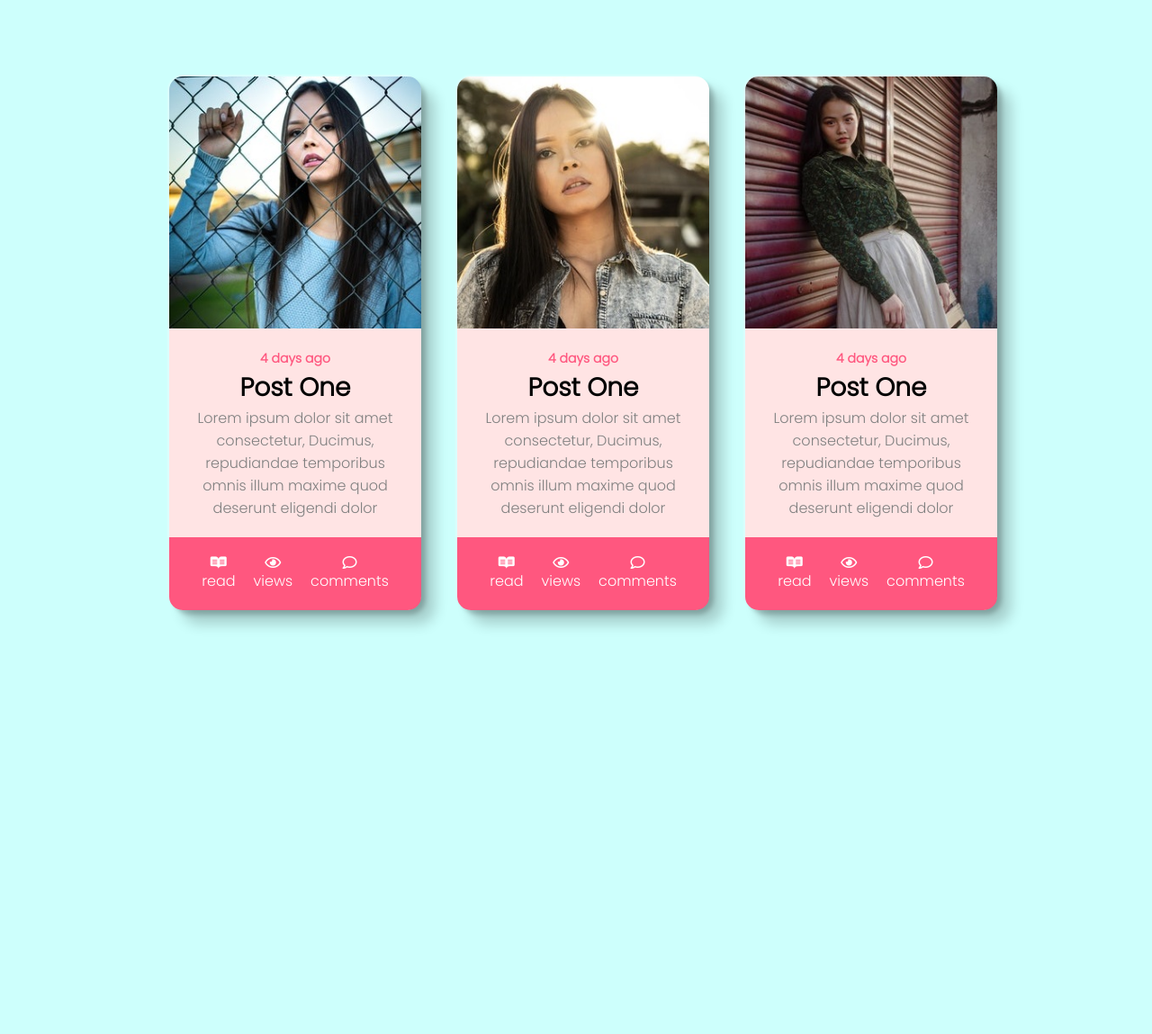
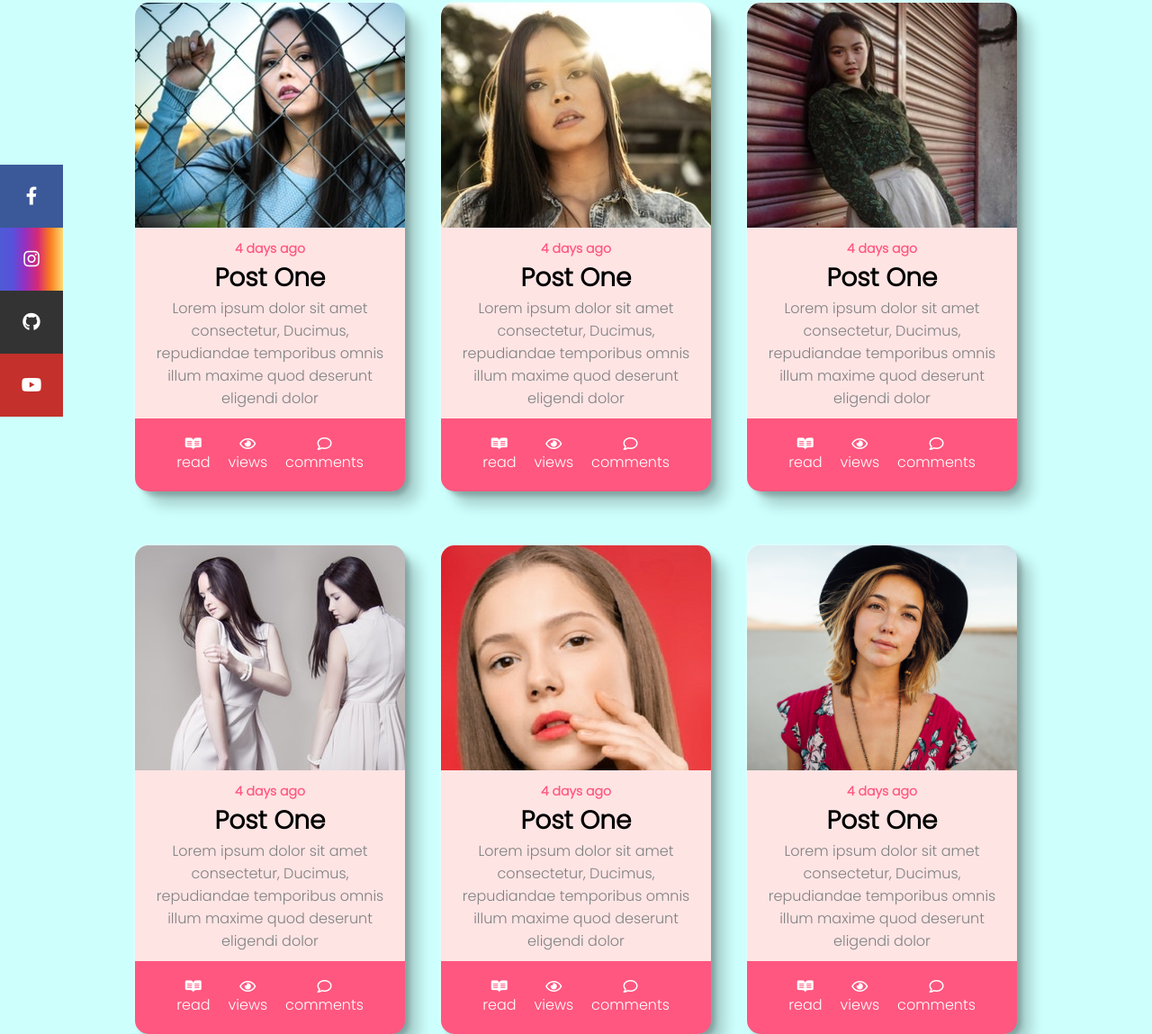
Before and after one commit to angelpagola/tarjeta-hover, a plain HTML site: page index.html in a window 1280 px wide. Shown: the part 17-1166 px from the top of the page at 90% size. Before the commit the page ends 816 px from the top, so only its background shows below. Drawn offline with Linux system fonts and the light colour scheme.

Commit message:
Edit social

```diff
--- a/index.html
+++ b/index.html
@@ -1,5 +1,5 @@
 <!DOCTYPE html>
-<html lang="en">
+<html lang="es">
 
 <head>
     <meta charset="UTF-8">
@@ -10,6 +10,12 @@
 </head>
 
 <body>
+    <div class="social__container">
+        <a href="#" class="social facebook"><i class="fab fa-facebook-f "></i></a>
+        <a href="#" class="social instagram"><i class="fab fa-instagram "></i></a>
+        <a href="#" class="social github"><i class="fab fa-github "></i></a>
+        <a href="#" class="social youtube"><i class="fab fa-youtube"></i></a>
+    </div>
     <div class="card">
         <div class="card-image-1"></div>
         <div class="card-text">
@@ -76,7 +82,72 @@
             </div>
         </div>
     </div>
-
+    <div class="card">
+        <div class="card-image-4"></div>
+        <div class="card-text">
+            <span class="date">4 days ago</span>
+            <h2>Post One</h2>
+            <p>Lorem ipsum dolor sit amet consectetur, Ducimus, repudiandae temporibus omnis illum maxime quod deserunt eligendi dolor</p>
+        </div>
+        <div class="card-stats">
+            <div class="stat">
+                <i class="fab fa-readme"></i>
+                <div class="type">read</div>
+            </div>
+            <div class="stat border">
+                <i class="far fa-eye"></i>
+                <div class="type">views</div>
+            </div>
+            <div class="stat">
+                <i class="fas fa-comment"></i>
+                <div class="type">comments</div>
+            </div>
+        </div>
+    </div>
+    <div class="card">
+        <div class="card-image-5"></div>
+        <div class="card-text">
+            <span class="date">4 days ago</span>
+            <h2>Post One</h2>
+            <p>Lorem ipsum dolor sit amet consectetur, Ducimus, repudiandae temporibus omnis illum maxime quod deserunt eligendi dolor</p>
+        </div>
+        <div class="card-stats">
+            <div class="stat">
+                <i class="fab fa-readme"></i>
+                <div class="type">read</div>
+            </div>
+            <div class="stat border">
+                <i class="far fa-eye"></i>
+                <div class="type">views</div>
+            </div>
+            <div class="stat">
+                <i class="fas fa-comment"></i>
+                <div class="type">comments</div>
+            </div>
+        </div>
+    </div>
+    <div class="card">
+        <div class="card-image-6"></div>
+        <div class="card-text">
+            <span class="date">4 days ago</span>
+            <h2>Post One</h2>
+            <p>Lorem ipsum dolor sit amet consectetur, Ducimus, repudiandae temporibus omnis illum maxime quod deserunt eligendi dolor</p>
+        </div>
+        <div class="card-stats">
+            <div class="stat">
+                <i class="fab fa-readme"></i>
+                <div class="type">read</div>
+            </div>
+            <div class="stat border">
+                <i class="far fa-eye"></i>
+                <div class="type">views</div>
+            </div>
+            <div class="stat">
+                <i class="fas fa-comment"></i>
+                <div class="type">comments</div>
+            </div>
+        </div>
+    </div>
 </body>
 
 </html>
--- a/sass/_body.scss
+++ b/sass/_body.scss
@@ -1,12 +1,17 @@
 @import url('https://fonts.googleapis.com/css2?family=Roboto&display=swap');
 @import url('https://fonts.googleapis.com/css2?family=Poppins:wght@300&display=swap');
 body {
-    width: 100vw;
+    width: 90%;
     height: 100vh;
     display: flex;
     flex-wrap: wrap;
     align-items: center;
     justify-content: center;
     background: $body;
+    margin: auto;
     box-sizing: border-box;
 }
+
+a {
+    text-decoration: none;
+}
--- a/sass/_funciones.scss
+++ b/sass/_funciones.scss
@@ -1,9 +1,9 @@
 @mixin card-image($url) {
-    grid-area: image;
-    background: url($url);
+    background-image: url($url);
     border-top-left-radius: 15px;
     border-top-right-radius: 15px;
     background-size: cover;
+    background-position: top;
 }
 
 @mixin alineacion-flex-center {
--- /dev/null
+++ b/sass/_social.scss
@@ -0,0 +1,34 @@
+.social__container {
+    position: fixed;
+    top: 200px;
+    left: 0;
+    z-index: 1000;
+    .social {
+        display: flex;
+        align-items: center;
+        justify-content: center;
+        height: 70px;
+        width: 70px;
+        cursor: pointer;
+        transition: all 0.5s ease;
+        i {
+            font-size: 20px;
+            color: #fff;
+        }
+    }
+    .facebook {
+        background-color: #3b5998;
+    }
+    .instagram {
+        background: linear-gradient(90deg, #4f5bd5, #5851db, #962fbf, #d62976, #fa7e1e, #feda75);
+    }
+    .youtube {
+        background-color: #c4302b;
+    }
+    .github {
+        background: #333;
+    }
+    .social:hover {
+        width: 80px;
+    }
+}
--- a/sass/_tarjeta.scss
+++ b/sass/_tarjeta.scss
@@ -3,7 +3,7 @@
     display: flex;
     flex-direction: column;
     justify-content: space-between;
-    width: 280px;
+    width: 300px;
     /*  display: grid;
     grid-template-columns: 300px;
     grid-template-rows: 280px 170px 80px;
@@ -20,8 +20,10 @@
     .card-image-1,
     .card-image-2,
     .card-image-3,
-    .card-image-4 {
-        height: 280px;
+    .card-image-4,
+    .card-image-5,
+    .card-image-6 {
+        height: 250px;
     }
     .card-image-1 {
         @include card-image("../img/img1.jpg");
@@ -35,8 +37,14 @@
     .card-image-4 {
         @include card-image("../img/img4.jpg");
     }
+    .card-image-5 {
+        @include card-image("../img/img5.jpg");
+    }
+    .card-image-6 {
+        @include card-image("../img/face1.jpg");
+    }
     .card-text {
-        padding: 20px;
+        padding: 10px;
         box-sizing: border-box;
         .date {
             color: $card-stats;
@@ -86,5 +94,5 @@
 }
 
 .card:hover {
-    transform: scale(1.15);
+    transform: scale(1.05);
 }
--- a/sass/card.scss
+++ b/sass/card.scss
@@ -1,4 +1,5 @@
 @import "variables";
+@import "funciones";
 @import "body";
-@import "funciones";
+@import "social";
 @import "tarjeta";
```
Also changed, not shown: css/card.css, img/face1.jpg (added), img/img5.jpg (added), 1 other file.
